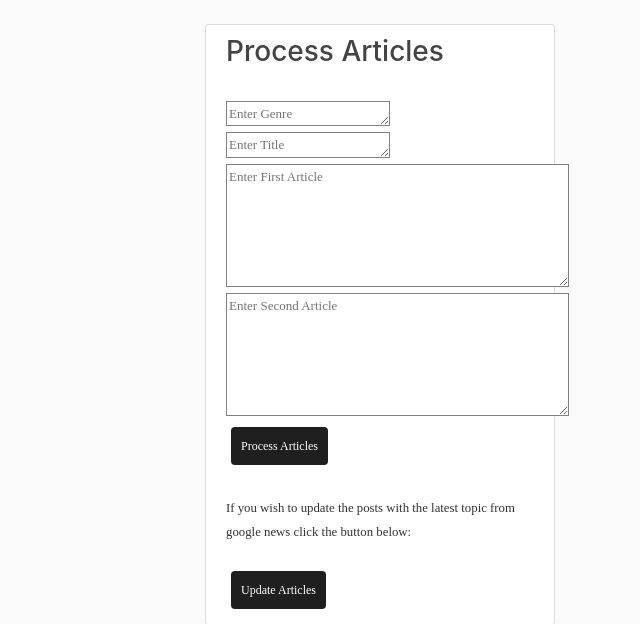
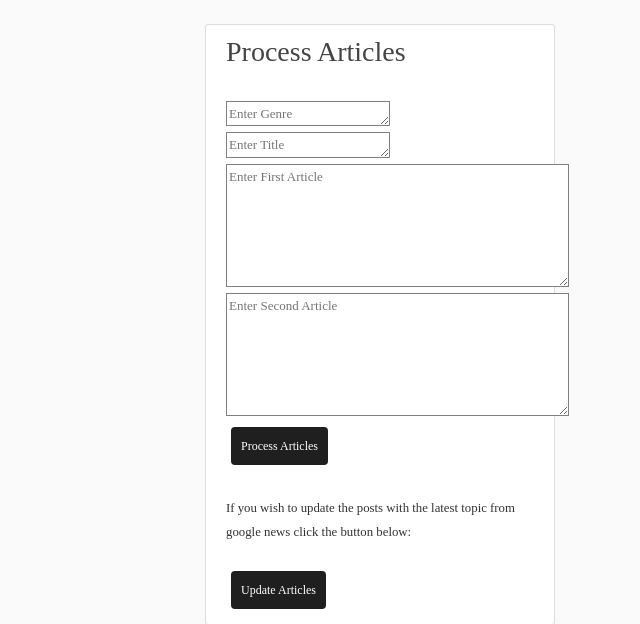
Before and after one commit to dthomas40/newssimplified, a Django app: page / in a window 1280 px wide. Shown: the part 56-680 px from the top of the page, without its empty margins (640-1280 px from the left). Run offline with Django 3.2, Linux system fonts and the light colour scheme; data that the repository does not hold is empty; some libraries are stand-ins or nearby versions.

Commit message:
styling changes

```diff
--- a/blog/templates/blog/base.html
+++ b/blog/templates/blog/base.html
@@ -118,7 +118,7 @@
         </div>
         <div class="col-md-4">
             <div class="content-section">
-                <h3>Process Articles</h3>
+                <h3 style="font-family: 'Times New Roman', Times, serif; ">Process Articles</h3>
                 <form action ="/external/" method="post">
                     {% csrf_token %}
                     <br/>
```
